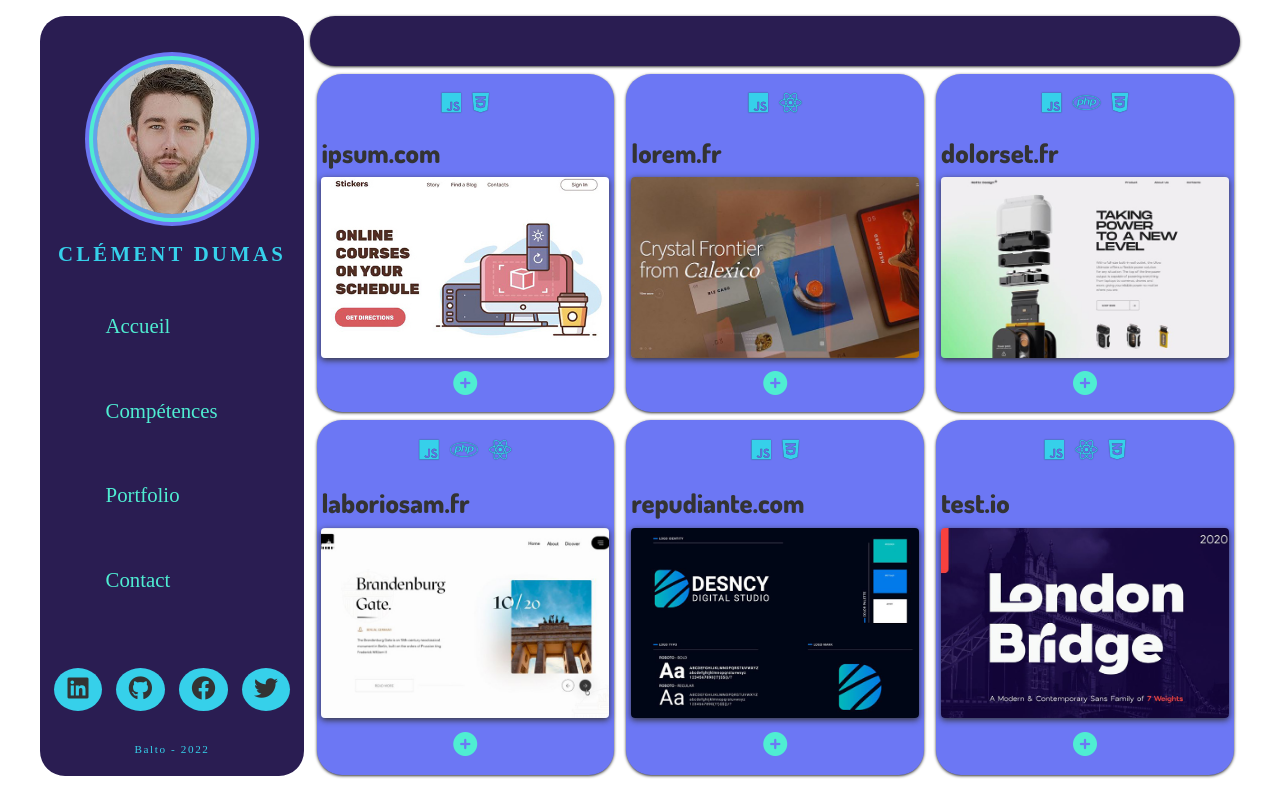
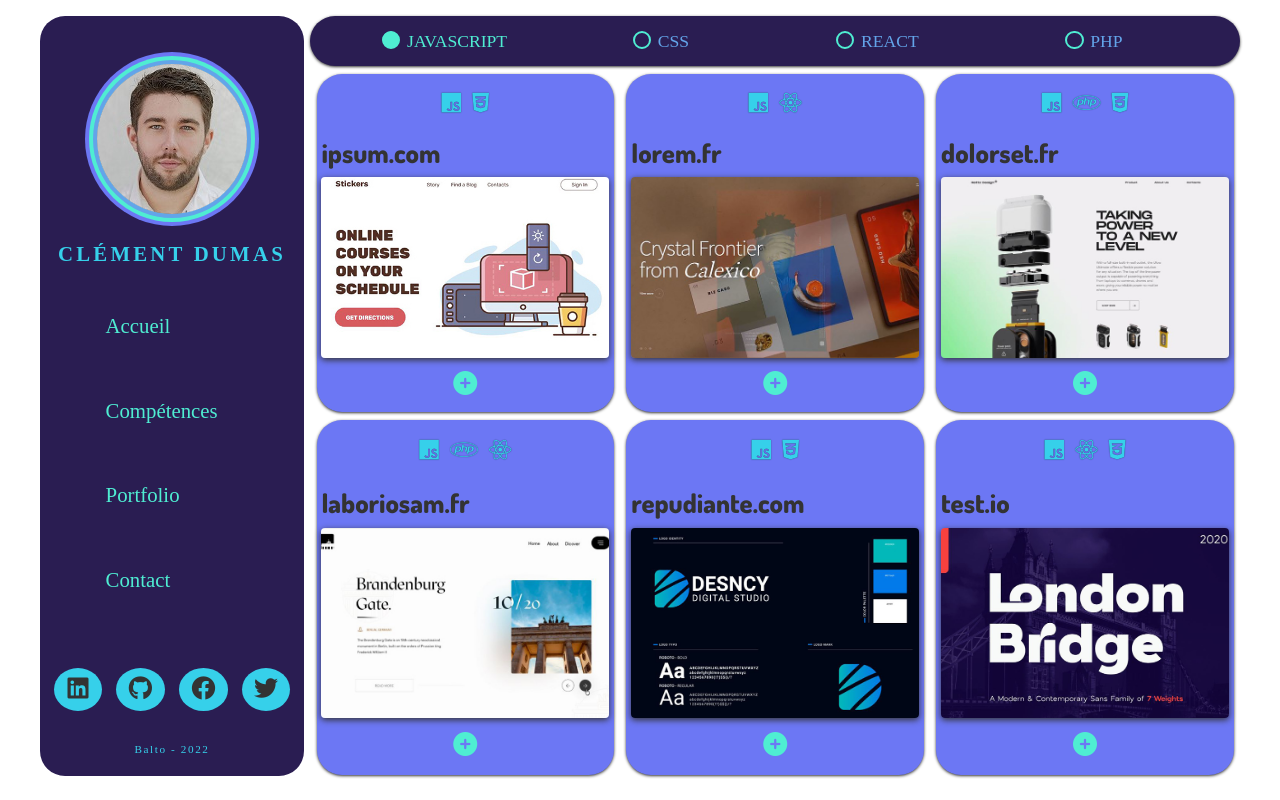
Before and after one commit to BaltoClem/CV_React, a React (Create React App) app: page /portfolio in a window 1280 px wide. Built offline with nearby package versions, Linux system fonts and the light colour scheme; some icons are missing; a web font is replaced by a local one; what lord-icon-element would draw is missing.

Commit message:
Mise en place de la mini BDD des langages et paramètrages des boutons radios et filtres

```diff
--- a/src/components/portfolio/ProjectList.js
+++ b/src/components/portfolio/ProjectList.js
@@ -5,22 +5,52 @@
 class ProjectList extends Component {
 
 state = {
-    projects:portfolioData
+    projects:portfolioData,
+    radios: [
+        {id: 1, value: "javascript"},
+        {id: 2, value: "css"},
+        {id: 3, value: "react"},
+        {id: 4, value: "php"}
+    ],
+    selectedRadio: 'javascript'
+};
+
+handleRadio = (event) =>{
+    let radio = event.target.value;
+    this.setState({selectedRadio: radio})
 }
 
     render() {
 
-        let {projects} = this.state;
+        let {projects, radios, selectedRadio} = this.state;
 
         return (
             <div className="portfolioContent">
                 <ul className="radioDisplay">
-
+                    {
+                        radios.map((radio) => {
+                            return(
+                                <li key={radio.id}>
+                                    <input
+                                    type="radio"
+                                    name="radio"
+                                    checked={radio.value === selectedRadio}
+                                    value={radio.value}
+                                    id={radio.value}
+                                    onChange={this.handleRadio}
+                                    />
+                                    <label htmlFor={radio.value}>{radio.value}</label>
+                                </li>
+                            )
+                        })
+                    }
                 </ul>
 
                 <div className="projects">
                     {
-                        projects.map(item => {
+                        projects
+                            .filter(item => item.languages.includes(selectedRadio))
+                            .map(item => {
 
                             return(
                                 <Project
```
